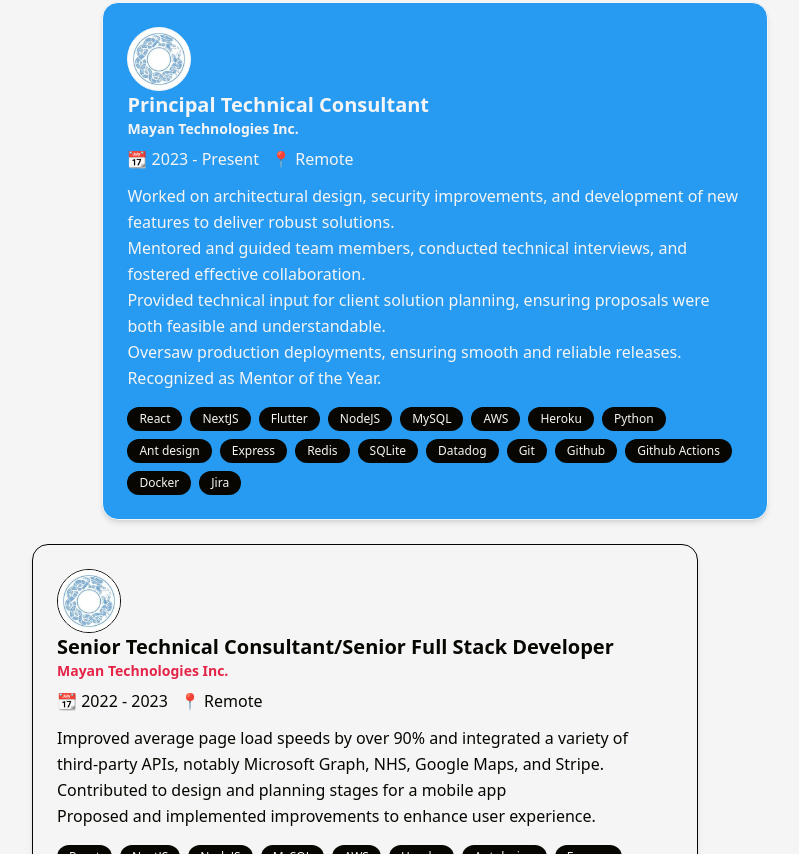
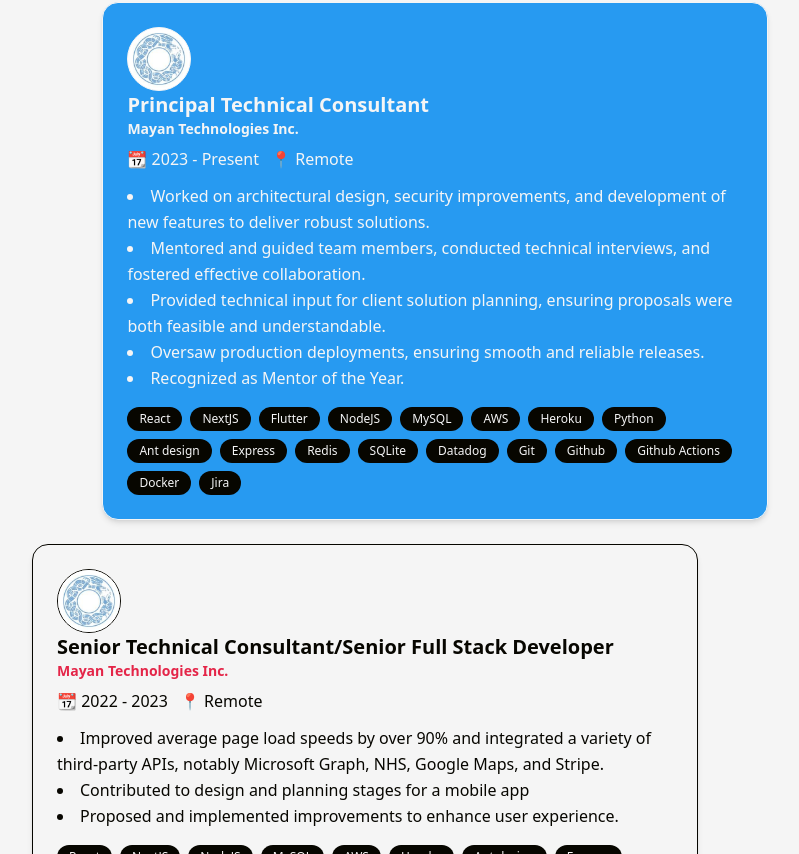
Before and after one commit to daviders98/resume, a Next.js app: page / in a window 1280 px wide. Shown: the part 3886-4740 px from the top of the page, without its empty margins (240-1039 px from the left). Built offline with nearby package versions, Linux system fonts and the light colour scheme.

Commit message:
fix(RES-19): Minor UI changes

```diff
--- a/components/Experience.tsx
+++ b/components/Experience.tsx
@@ -50,14 +50,18 @@
     const typingDuration = 1200;
     const timer = setTimeout(
       () => setShowTyping(false),
-      startDelay * 1000 + typingDuration,
+      startDelay * 1000 + typingDuration
     );
     return () => clearTimeout(timer);
   }, [isInView, startDelay]);
 
   return (
     <div
-      className={`flex w-full mb-6 ${isRight ? "justify-self-end flex-row-reverse lg:mr-12 sm:mr-4" : "justify-self-start lg:ml-12 sm:ml-4"}`}
+      className={`flex w-full mb-6 ${
+        isRight
+          ? "justify-self-end flex-row-reverse lg:mr-12 sm:mr-4"
+          : "justify-self-start lg:ml-12 sm:ml-4"
+      }`}
       style={{ minHeight: 120 }}
     >
       {showTyping && (
@@ -150,8 +154,8 @@
           </div>
 
           <div className="text-base leading-relaxed space-y-2">
-            <ul>
-            {experience.description.map((line: string, i: number) => (
+            <ul className="list-disc list-inside">
+              {experience.description.map((line:string, i:number) => (
                 <li key={i}>{line}</li>
               ))}
             </ul>
@@ -219,7 +223,7 @@
                   isInView={isInView}
                 />
               </div>
-            ),
+            )
           )}
         </div>
 
@@ -265,7 +269,7 @@
                   <p className="text-xs text-[var(--color-secondary)] mb-2">
                     {edu.period}
                   </p>
-                  <ul>
+                  <ul className="list-disc list-inside">
                     {edu.description.map((desc, index) => (
                       <li
                         key={index}
```
Lines whose indentation alone changed are shown as unchanged.
